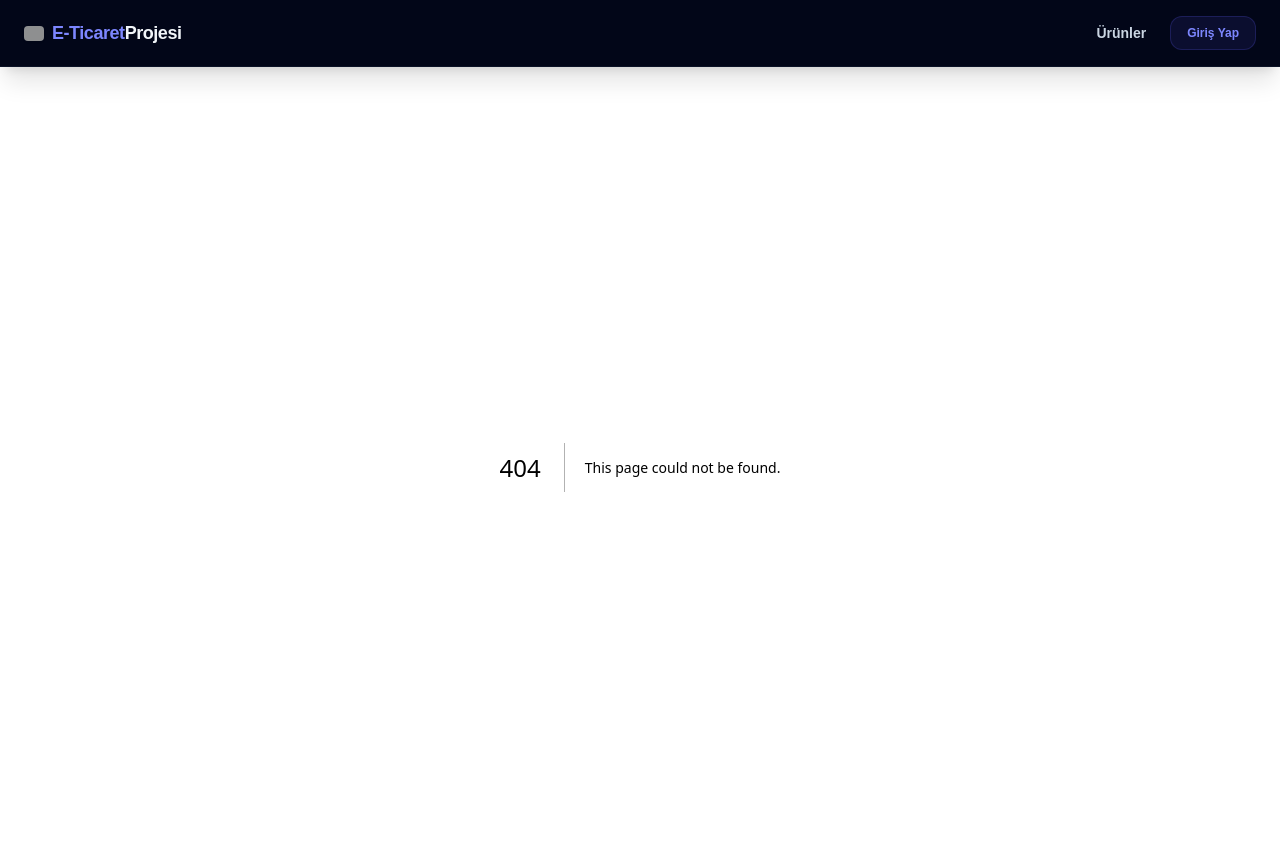
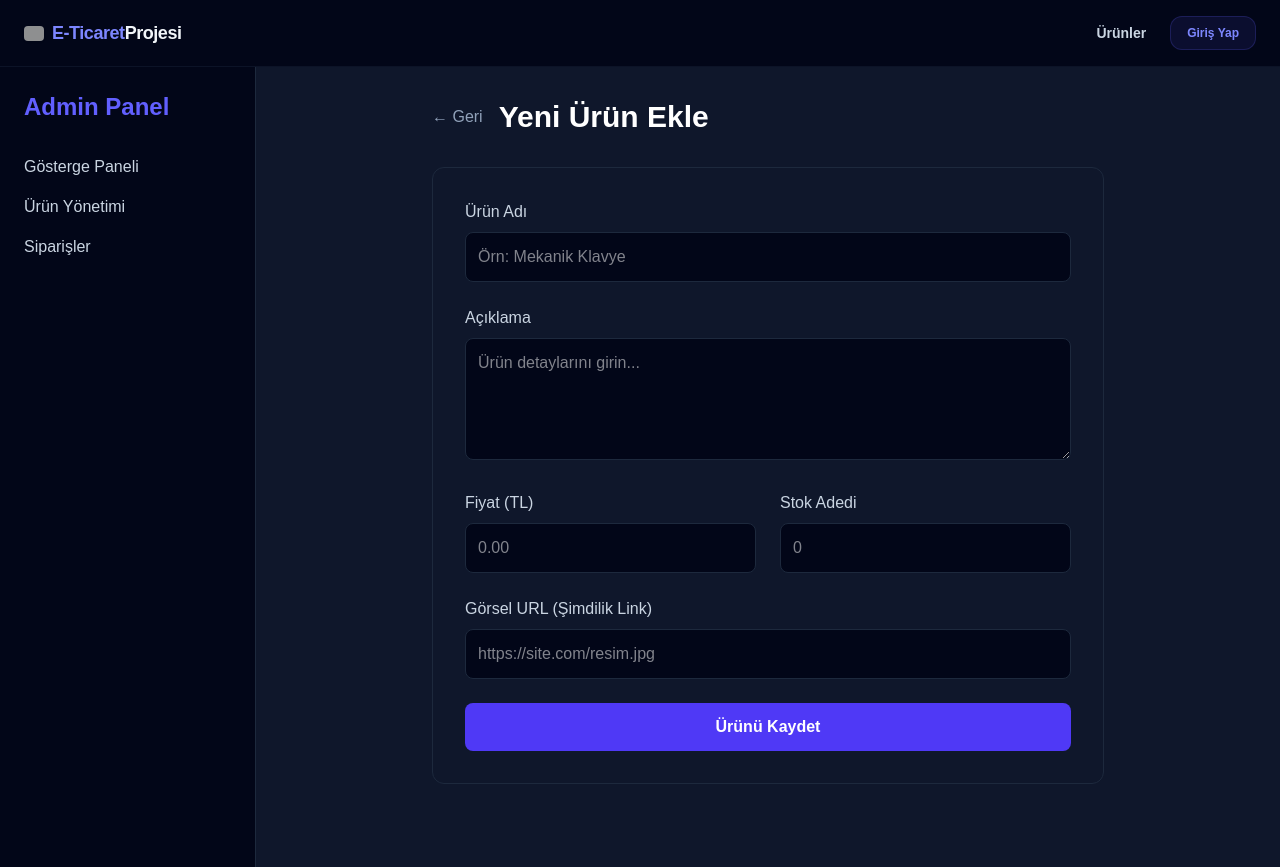
Before and after one commit to tarikbd1/E-Ticaret-Projesi, a Next.js app in the folder frontend/: page /admin/products/new in a window 1280 px wide. Before the commit this address had no page. Built offline with nearby package versions, Linux system fonts and the light colour scheme; grey boxes are pictures that could not be loaded.

Commit message:
admin paneline ürün ekleme sayfası eklendi

```diff
--- /dev/null
+++ b/frontend/src/app/admin/products/new/page.js
@@ -0,0 +1,132 @@
+"use client";
+import { useState } from 'react';
+import { useRouter } from 'next/navigation';
+import Link from 'next/link';
+
+export default function NewProductPage() {
+  const router = useRouter();
+  const [formData, setFormData] = useState({
+    name: '',
+    price: '',
+    description: '',
+    image: '',
+    stock: ''
+  });
+  const [loading, setLoading] = useState(false);
+  const [error, setError] = useState('');
+
+  // Form elemanları değiştikçe state'i günceller
+  const handleChange = (e) => {
+    setFormData({ ...formData, [e.target.name]: e.target.value });
+  };
+
+  // Form gönderildiğinde çalışacak fonksiyon
+  const handleSubmit = async (e) => {
+    e.preventDefault();
+    setLoading(true);
+    setError('');
+
+    // DİKKAT: Arka plan bizden Admin Token'ı bekliyor.
+    // Şimdilik tarayıcı hafızasından (localStorage) çekiyoruz.
+    const token = localStorage.getItem('token');
+
+    try {
+      const res = await fetch('http://localhost:5000/api/products', {
+        method: 'POST',
+        headers: {
+          'Content-Type': 'application/json',
+          Authorization: `Bearer ${token}` // Güvenlik kapısından geçmek için
+        },
+        body: JSON.stringify({
+          ...formData,
+          price: Number(formData.price),
+          stock: Number(formData.stock)
+        })
+      });
+
+      const data = await res.json();
+
+      if (data.success) {
+        // Başarılıysa ürünler tablosuna geri dön
+        router.push('/admin/products');
+        router.refresh();
+      } else {
+        setError(data.message || 'Ürün eklenirken bir hata oluştu.');
+      }
+    } catch (err) {
+      setError('Sunucuya bağlanılamadı.');
+    } finally {
+      setLoading(false);
+    }
+  };
+
+  return (
+    <div className="max-w-2xl mx-auto">
+      <div className="flex items-center mb-8">
+        <Link href="/admin/products" className="text-slate-400 hover:text-white mr-4">
+          ← Geri
+        </Link>
+        <h1 className="text-3xl font-bold text-white">Yeni Ürün Ekle</h1>
+      </div>
+
+      <form onSubmit={handleSubmit} className="bg-slate-900 border border-slate-800 p-8 rounded-xl space-y-6">
+
+        {error && <div className="bg-rose-500/10 text-rose-400 p-4 rounded-lg border border-rose-500/20">{error}</div>}
+
+        <div>
+          <label className="block text-slate-300 mb-2 font-medium">Ürün Adı</label>
+          <input
+            type="text" name="name" required value={formData.name} onChange={handleChange}
+            className="w-full bg-slate-950 border border-slate-800 rounded-lg p-3 text-white focus:outline-none focus:border-indigo-500"
+            placeholder="Örn: Mekanik Klavye"
+          />
+        </div>
+
+        <div>
+          <label className="block text-slate-300 mb-2 font-medium">Açıklama</label>
+          <textarea
+            name="description" required rows="4" value={formData.description} onChange={handleChange}
+            className="w-full bg-slate-950 border border-slate-800 rounded-lg p-3 text-white focus:outline-none focus:border-indigo-500"
+            placeholder="Ürün detaylarını girin..."
+          />
+        </div>
+
+        <div className="grid grid-cols-2 gap-6">
+          <div>
+            <label className="block text-slate-300 mb-2 font-medium">Fiyat (TL)</label>
+            <input
+              type="number" name="price" required min="0" step="0.01" value={formData.price} onChange={handleChange}
+              className="w-full bg-slate-950 border border-slate-800 rounded-lg p-3 text-white focus:outline-none focus:border-indigo-500"
+              placeholder="0.00"
+            />
+          </div>
+          <div>
+            <label className="block text-slate-300 mb-2 font-medium">Stok Adedi</label>
+            <input
+              type="number" name="stock" required min="0" value={formData.stock} onChange={handleChange}
+              className="w-full bg-slate-950 border border-slate-800 rounded-lg p-3 text-white focus:outline-none focus:border-indigo-500"
+              placeholder="0"
+            />
+          </div>
+        </div>
+
+        <div>
+          <label className="block text-slate-300 mb-2 font-medium">Görsel URL (Şimdilik Link)</label>
+          <input
+            type="text" name="image" required value={formData.image} onChange={handleChange}
+            className="w-full bg-slate-950 border border-slate-800 rounded-lg p-3 text-white focus:outline-none focus:border-indigo-500"
+            placeholder="https://site.com/resim.jpg"
+          />
+        </div>
+
+        <button
+          type="submit" disabled={loading}
+          className="w-full bg-indigo-600 hover:bg-indigo-700 text-white font-bold py-3 px-4 rounded-lg transition-colors disabled:opacity-50"
+        >
+          {loading ? 'Ekleniyor...' : 'Ürünü Kaydet'}
+        </button>
+
+      </form>
+    </div>
+  );
+}
--- /dev/null
+++ b/frontend/src/app/admin/products/page.js
@@ -0,0 +1,98 @@
+"use client";
+import { useState, useEffect } from 'react';
+import Link from 'next/link';
+
+export default function AdminProductsPage() {
+  const [products, setProducts] = useState([]);
+  const [loading, setLoading] = useState(true);
+
+  // Ürünleri Backend'den Çekme
+  useEffect(() => {
+    fetchProducts();
+  }, []);
+
+  const fetchProducts = async () => {
+    try {
+      const res = await fetch('http://localhost:5000/api/products');
+      const data = await res.json();
+      if (data.success) {
+        setProducts(data.data);
+      }
+    } catch (error) {
+      console.error("Ürünler çekilirken hata oluştu:", error);
+    } finally {
+      setLoading(false);
+    }
+  };
+
+  // Silme İşlemi İçin Taslak Fonksiyon (Backend'e bağlayacağız)
+  const deleteHandler = (id) => {
+    if (window.confirm('Bu ürünü silmek istediğinize emin misiniz?')) {
+      console.log('Silinecek ürün ID:', id);
+      // TODO: Silme API isteği buraya gelecek
+    }
+  };
+
+  return (
+    <div>
+      <div className="flex justify-between items-center mb-8">
+        <h1 className="text-3xl font-bold text-white">Ürün Yönetimi</h1>
+        <Link
+            href="/admin/products/new"
+            className="bg-indigo-600 hover:bg-indigo-700 text-white px-4 py-2 rounded-lg font-medium transition-colors"
+        >
+            + Yeni Ürün Ekle
+        </Link>
+      </div>
+
+      {loading ? (
+        <div className="text-slate-400">Ürünler yükleniyor...</div>
+      ) : (
+        <div className="bg-slate-950 rounded-xl border border-slate-800 overflow-hidden">
+          <table className="w-full text-left text-slate-300">
+            <thead className="bg-slate-900 border-b border-slate-800 text-slate-400">
+              <tr>
+                <th className="p-4">ID</th>
+                <th className="p-4">ÜRÜN ADI</th>
+                <th className="p-4">FİYAT</th>
+                <th className="p-4">STOK</th>
+                <th className="p-4 text-right">İŞLEMLER</th>
+              </tr>
+            </thead>
+            <tbody>
+              {products.map((product) => (
+                <tr key={product._id} className="border-b border-slate-800/50 hover:bg-slate-900/50 transition-colors">
+                  <td className="p-4 text-sm text-slate-500">{product._id.substring(0, 8)}...</td>
+                  <td className="p-4 font-medium text-white">{product.name}</td>
+                  <td className="p-4">{product.price.toLocaleString('tr-TR')} TL</td>
+                  <td className="p-4">
+                    <span className={`px-2 py-1 rounded text-xs font-semibold ${product.stock > 0 ? 'bg-emerald-500/10 text-emerald-400' : 'bg-red-500/10 text-red-400'}`}>
+                      {product.stock}
+                    </span>
+                  </td>
+                  <td className="p-4 text-right space-x-3">
+                    <button className="text-indigo-400 hover:text-indigo-300 font-medium text-sm">
+                      Düzenle
+                    </button>
+                    <button
+                      onClick={() => deleteHandler(product._id)}
+                      className="text-rose-400 hover:text-rose-300 font-medium text-sm"
+                    >
+                      Sil
+                    </button>
+                  </td>
+                </tr>
+              ))}
+            </tbody>
+          </table>
+
+          {products.length === 0 && (
+            <div className="p-8 text-center text-slate-500">
+              Sistemde kayıtlı ürün bulunmamaktadır.
+            </div>
+          )}
+        </div>
+      )}
+    </div>
+  );
+}
--- a/frontend/src/app/login/page.js
+++ b/frontend/src/app/login/page.js
@@ -38,11 +38,14 @@ export default function LoginPage() {
       }
 
       if (response.data?.token) {
+        // Token'ı tarayıcıya kazıyoruz
         localStorage.setItem('token', response.data.token);
-        toast.success('Giriş başarılı! Yönlendiriliyorsunuz...');
+        toast.success('Giriş başarılı! Yönetici paneline yönlendiriliyorsunuz...');
 
+        // Rota düzeltildi: /dashboard yerine /admin'e gidiyoruz
         setTimeout(() => {
-          router.replace('/dashboard');
+          router.replace('/admin');
+          router.refresh(); // Panelin güncel verilerle yüklenmesi için eklendi
         }, 1000);
       } else {
         toast.error('Token bilgisi alınamadı!');
@@ -71,7 +74,7 @@ export default function LoginPage() {
           <h1 className="text-2xl font-extrabold tracking-tight bg-gradient-to-r from-white via-slate-200 to-indigo-300 bg-clip-text text-transparent">
             Hesabınızla Giriş Yapın
           </h1>
-          <p className="text-xs text-slate-400">Devam etmek için bilgilerinizi girin.</p>
+          <p className="text-xs text-slate-400">Yönetici paneline erişmek için bilgilerinizi girin.</p>
         </div>
 
         {/* GİRİŞ FORMU */}
@@ -108,12 +111,10 @@ export default function LoginPage() {
                 title={showPassword ? "Şifreyi Gizle" : "Şifreyi Göster"}
               >
                 {showPassword ? (
-                  /* Üzeri Çizgili Göz (SVG) */
                   <svg xmlns="http://www.w3.org/2000/svg" fill="none" viewBox="0 0 24 24" strokeWidth={2} stroke="currentColor" className="w-5 h-5">
                     <path strokeLinecap="round" strokeLinejoin="round" d="M3.98 8.223A10.477 10.477 0 0 0 1.934 12C3.226 16.338 7.244 19.5 12 19.5c.993 0 1.953-.138 2.863-.395M6.228 6.228A10.451 10.451 0 0 1 12 4.5c4.756 0 8.773 3.162 10.065 7.498a10.522 10.522 0 0 1-4.293 5.774M6.228 6.228 3 3m3.228 3.228 3.65 3.65m7.894 7.894L21 21m-3.228-3.228-3.65-3.65m0 0a3 3 0 1 0-4.243-4.243m4.242 4.242L9.88 9.88" />
                   </svg>
                 ) : (
-                  /* Açık Göz (SVG) */
                   <svg xmlns="http://www.w3.org/2000/svg" fill="none" viewBox="0 0 24 24" strokeWidth={2} stroke="currentColor" className="w-5 h-5">
                     <path strokeLinecap="round" strokeLinejoin="round" d="M2.036 12.322a1.012 1.012 0 0 1 0-.639C3.423 7.51 7.36 4.5 12 4.5c4.638 0 8.573 3.007 9.963 7.178.07.207.07.431 0 .639C20.577 16.49 16.64 19.5 12 19.5c-4.638 0-8.573-3.007-9.963-7.178Z" />
                     <path strokeLinecap="round" strokeLinejoin="round" d="M15 12a3 3 0 1 1-6 0 3 3 0 0 1 6 0Z" />
```
